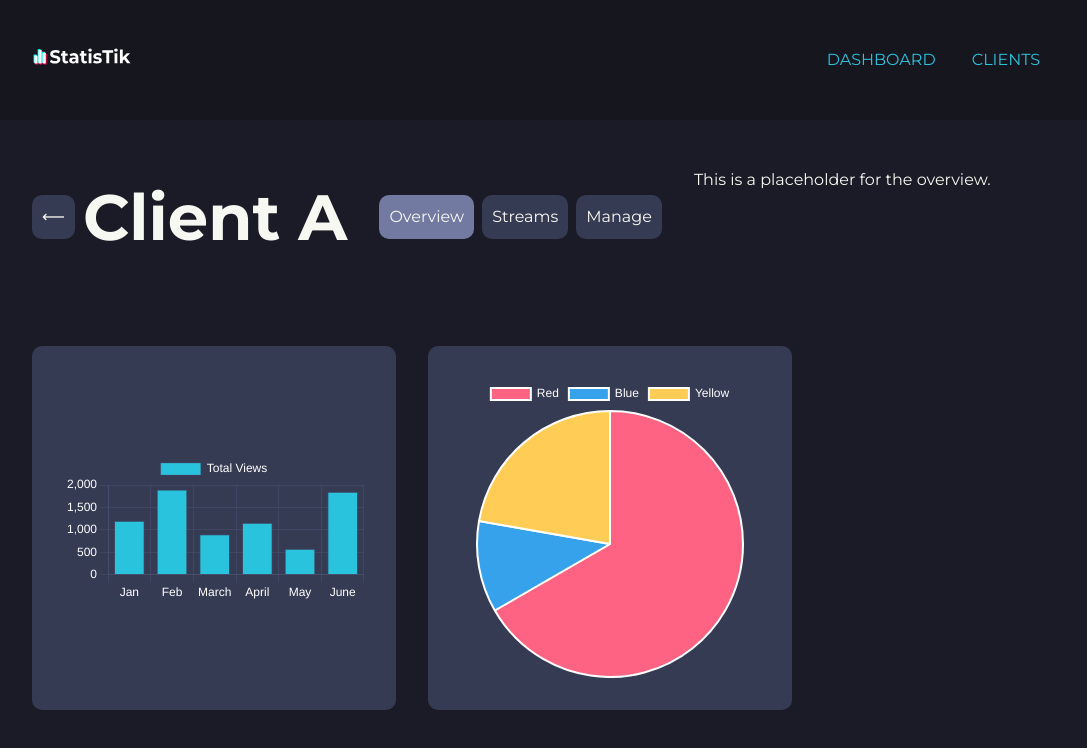
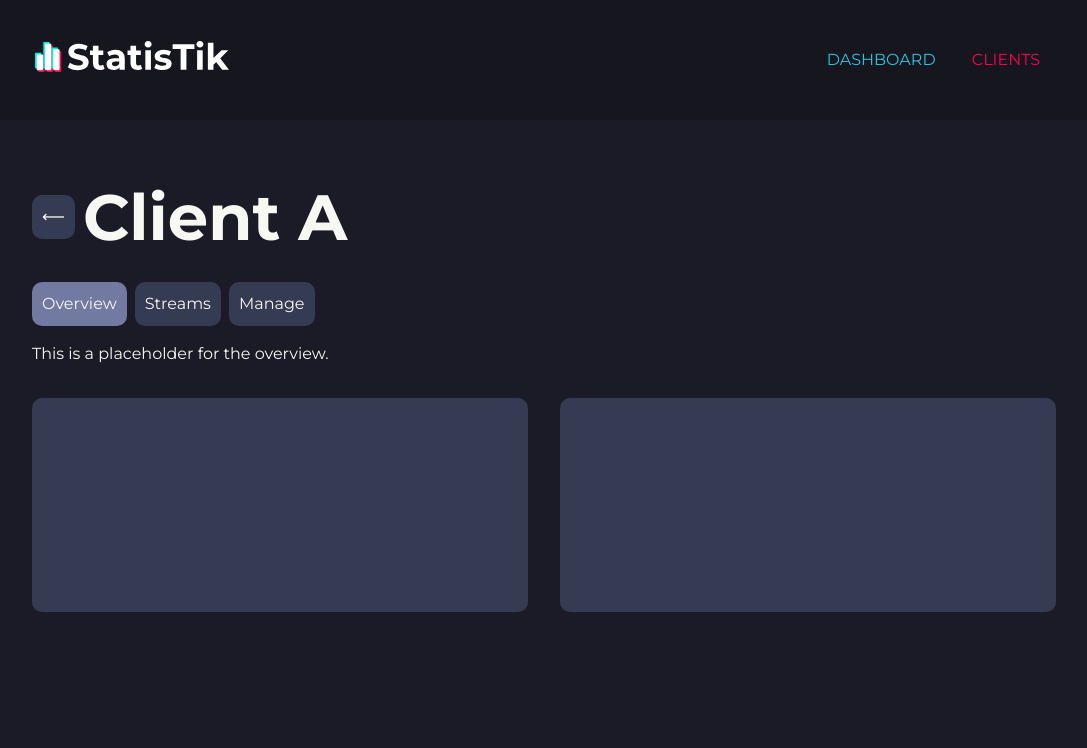
Before and after one commit to TraderHowell/statistik-static, a plain HTML site: page client-a.html in a window 1280 px wide. Shown: the whole page, without its empty margins (96-1183 px from the left). Drawn offline with nearby package versions, Linux system fonts and the light colour scheme.

Commit message:
Fixed flex layout.

```diff
--- a/client-a.html
+++ b/client-a.html
@@ -6,19 +6,21 @@
     <meta name="viewport" content="width=device-width, initial-scale=1.0">
     <title>StatisTik | Client A - Overview</title>
     <link rel="icon" type="image/x-icon" href="/img/statistik-favicon.png">
+    <link rel="stylesheet" href="css/font-awesome.all.min.css">
     <link rel="stylesheet" href="css/style.css">
-    <script src="https://cdn.jsdelivr.net/npm/chart.js"></script>
+    <script src="js/scripts.js" defer></script>
 </head>
 <body>
     <!-- Header -->
     <header id="header" class="container">
-        <a href="index.html" title="StatisTik"><img id="logo" src="img/statistik-darkmode.svg" alt="StatisTik" width="100"></a>
-        <nav>
+        <a href="index.html" title="StatisTik"><img id="nav-logo" src="img/statistik-darkmode.svg" alt="StatisTik"></a>
+        <nav id="nav-menu">
             <ul>
                 <li><a href="index.html">Dashboard</a></li>
-                <li><a href="clients.html">Clients</a></li>
+                <li><a class="active" href="clients.html">Clients</a></li>
             </ul>
         </nav>
+        <a id="nav-toggle" href="#"><i class="fas fa-bars"></i></a>
     </header>
 
     <!-- Streams -->
--- a/css/style.css
+++ b/css/style.css
@@ -108,10 +108,7 @@ code {
 }
 
 .container {
-    display: flex;
-    flex-wrap: wrap;
     padding: 2rem var(--common-spacing);
-    gap: 2rem;
 }
 
 .cardtainer {
@@ -151,8 +148,8 @@ nav ul li a {
     text-transform: uppercase;
 }
 
-nav ul li a:visited {
-    color: var(--accent-color);
+nav ul li a.active {
+    color:var(--accent-color-alt);
 }
 
 nav ul li a:hover {
@@ -174,6 +171,8 @@ nav ul li a:hover {
 }
 
 #header {
+    display: flex;
+    flex-wrap: wrap;
     align-items: center;
     justify-content: space-between;
     background-color: #16161e;
```
Also changed, not shown: client-a-manage.html (+6 -3 lines), client-a-streams.html (+6 -3 lines), client-b-manage.html (+6 -3 lines), client-b-streams.html (+6 -3 lines), client-b.html (+6 -4 lines), clients-manage.html (+5 -2 lines), clients.html (+5 -2 lines), index.html (+2 -2 lines).
